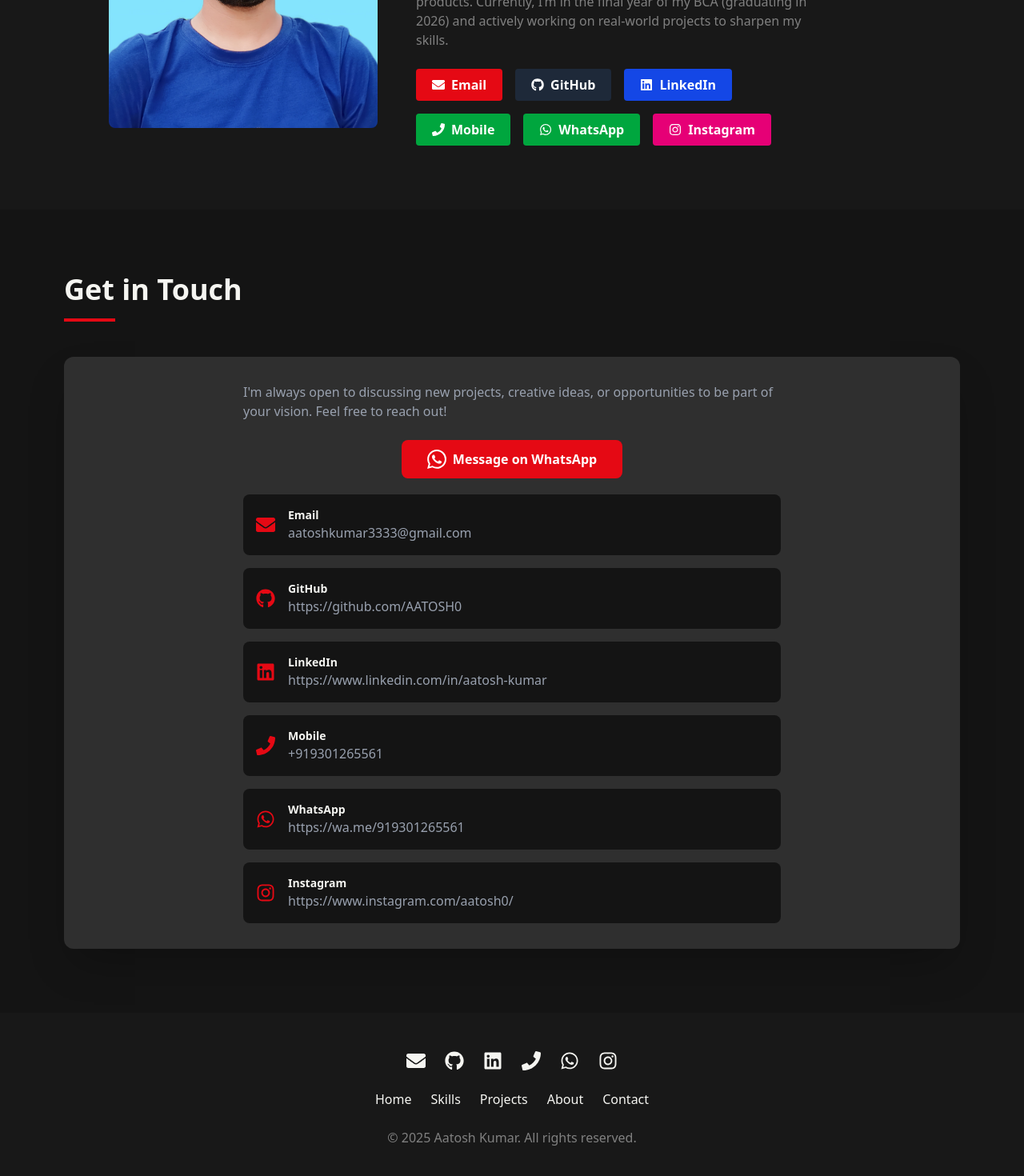
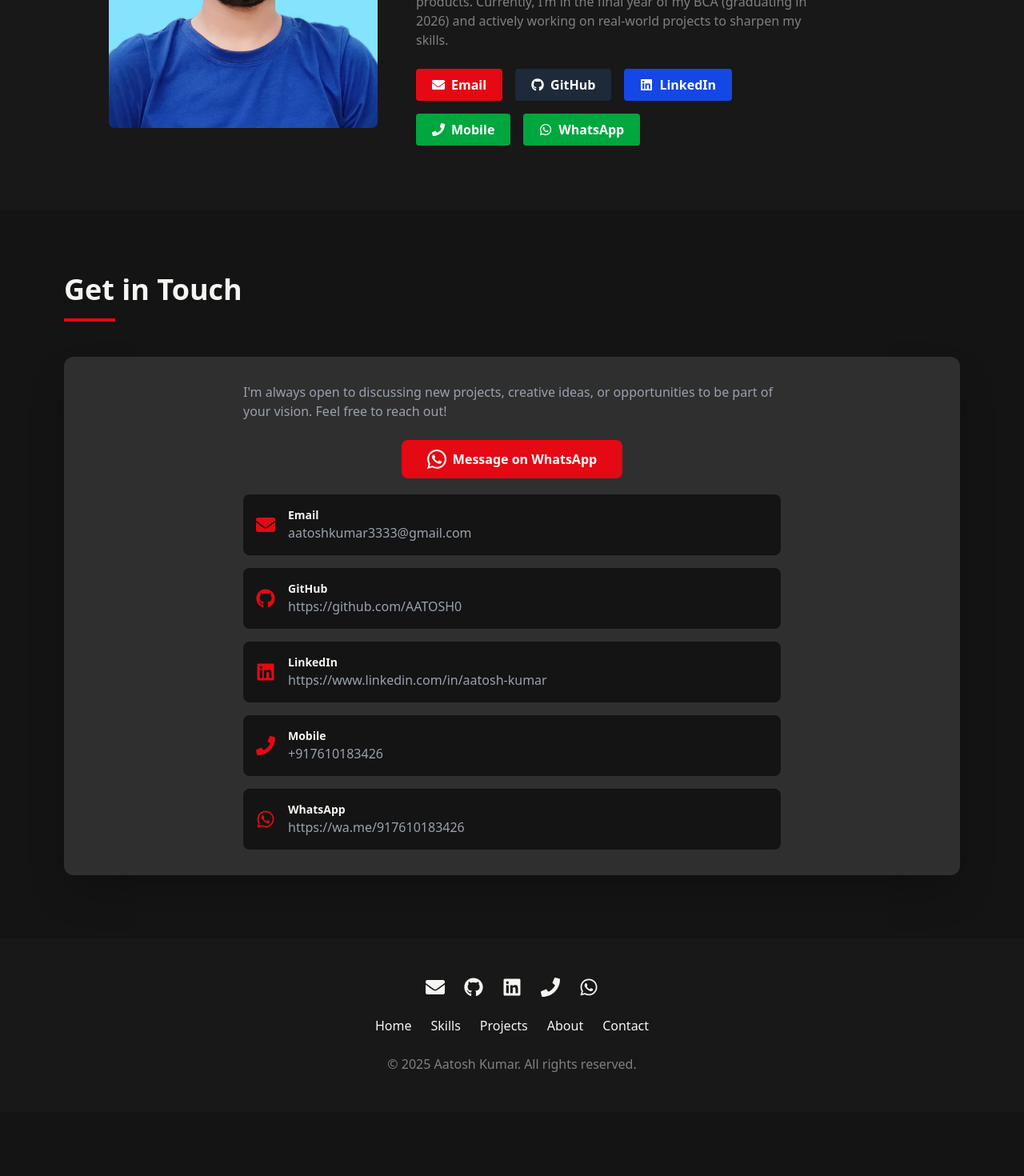
Before and after one commit to AATOSH0/aatosh-portfolio, a React (Vite) app: page / in a window 1280 px wide. Shown: the part 3126-4596 px from the top of the page at 80% size. After the commit the page ends 4516 px from the top, so only its background shows below. Built offline with nearby package versions, Linux system fonts and the light colour scheme.

Commit message:
updating resume

```diff
--- a/src/data/aboutData.js
+++ b/src/data/aboutData.js
@@ -38,24 +38,24 @@ export const aboutData = {
 
     {
       label: "Mobile",
-      href: "tel:+919301265561",
+      href: "tel:+917610183426",
       icon: FaPhone,
       bgColor: "bg-green-600",
       hoverColor: "hover:bg-green-700",
     },
     {
       label: "WhatsApp",
-      href: "https://wa.me/919301265561",
+      href: "https://wa.me/917610183426",
       icon: FaWhatsapp,
       bgColor: "bg-green-600",
       hoverColor: "hover:bg-green-700",
     },
-    {
-      label: "Instagram",
-      href: "https://www.instagram.com/aatosh0/",
-      icon: FaInstagram,
-      bgColor: "bg-pink-600",
-      hoverColor: "hover:bg-pink-700",
-    },
+    // {
+    //   label: "Instagram",
+    //   href: "https://www.instagram.com/aatosh0/",
+    //   icon: FaInstagram,
+    //   bgColor: "bg-pink-600",
+    //   hoverColor: "hover:bg-pink-700",
+    // },
   ],
 };
```
Also changed, not shown: 1 other file (tests, documents, lock files or other folders).
